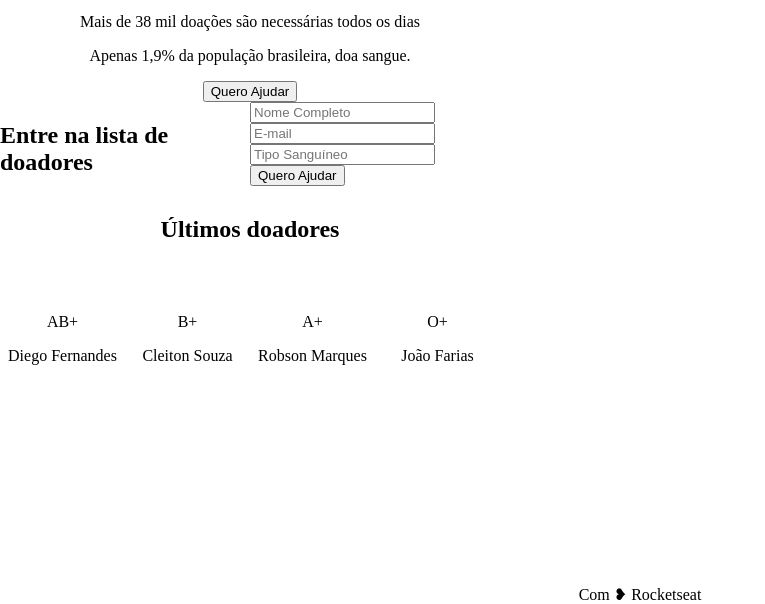
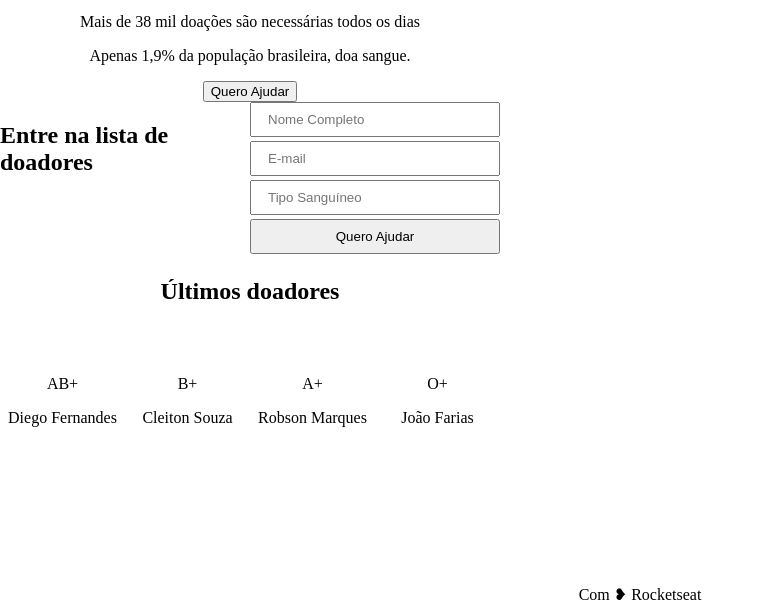
Before and after one commit to martinslm/MaratonaDEV, a plain HTML site: page index.html in a window 1280 px wide. Shown: the part 196-800 px from the top of the page, without its empty margins (0-765 px from the left). Drawn offline with Linux system fonts and the light colour scheme.

Commit message:
Alterações CSS
Alterações CSS

```diff
--- a/style.css
+++ b/style.css
@@ -1,3 +1,4 @@
+/*Global*/
 html, body{
     margin: 0;
 }
@@ -19,16 +20,25 @@ header, .form, main{
     max-width: 500px;
 }
 
+/*Títulos*/
 header h1, main h2{
     margin-bottom: 70px;
 }
 
-
+/*FORM*/
 .form{
     display: grid;
     grid-template-columns: 1fr 1fr;
 }
 
+form input, form button{
+    width: 100%;
+    margin-bottom: 4px;
+    box-sizing: border-box;
+    padding: 8px 16px;
+}
+
+/*MAIN*/
 .doadores{
     display: grid;
     grid-template-columns: 1fr 1fr 1fr 1fr;
```
